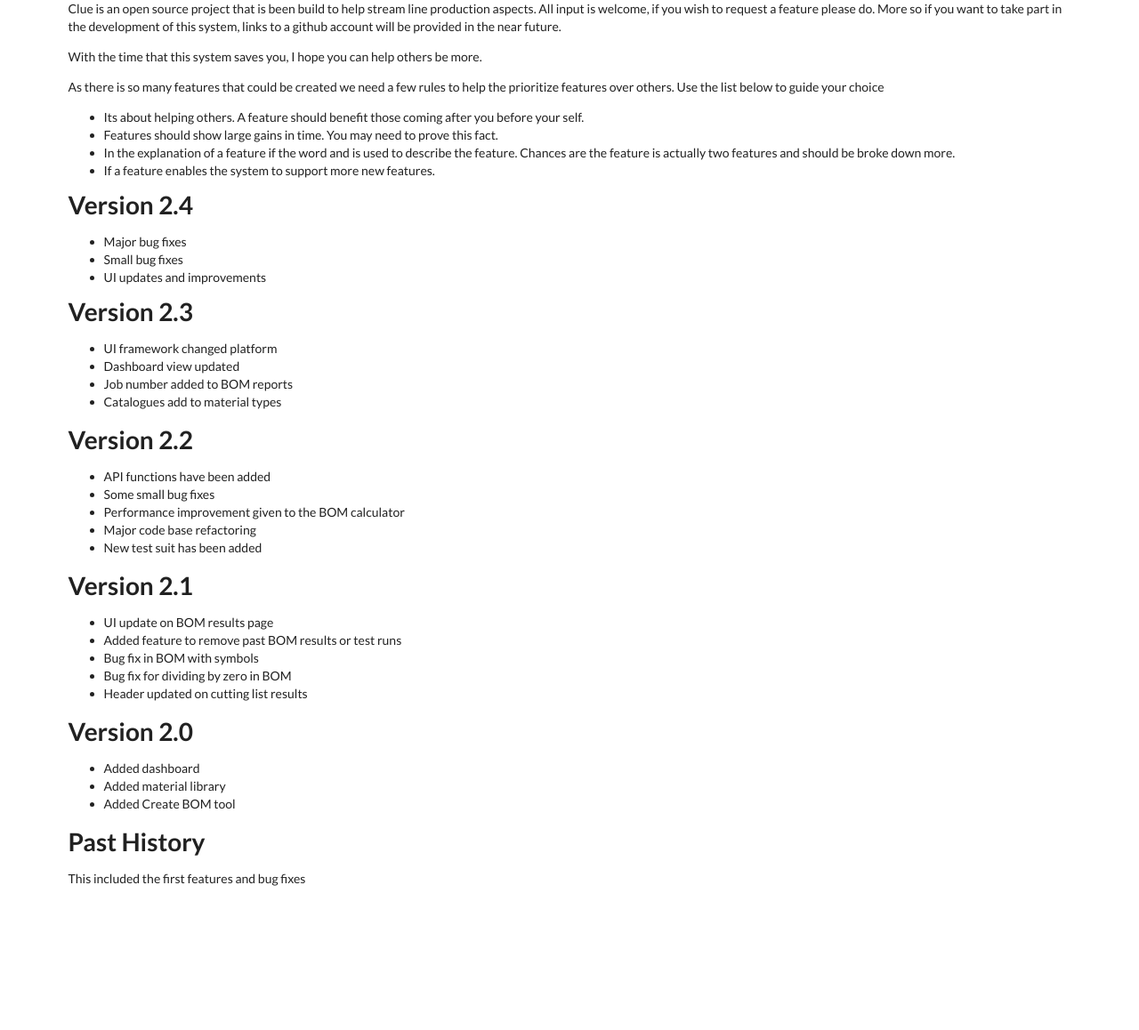
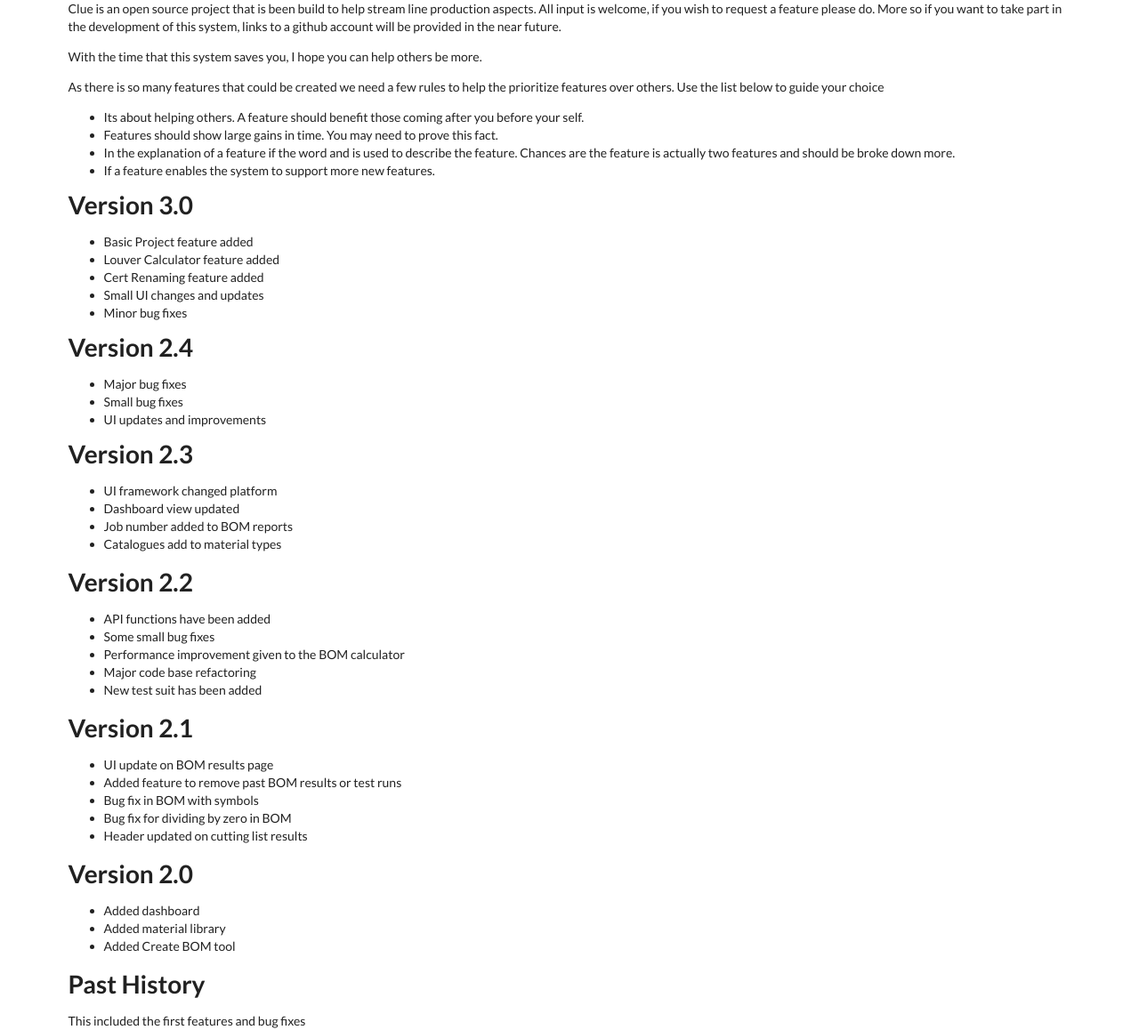
Before and after one commit to Boomatang/Clue, a Flask app: page / in a window 1280 px wide. Shown: the part 212-1370 px from the top of the page at 89% size. Before the commit the page ends 1208 px from the top, so only its background shows below. Run offline with Flask 2, Linux system fonts and the light colour scheme; parts of the project's set-up code (start-up, migrations or seed data) failed here and were passed over; some libraries are stand-ins or nearby versions.

Commit message:
Release 3.0
This is the release version 3.0. Any bugs that come up will be fixed
over the next while.

```diff
--- a/app/cert/views.py
+++ b/app/cert/views.py
@@ -12,7 +12,6 @@ from app.models import Certs
 from app.smart import cert_editing
 from app.utils import file_ext_checker
 from datetime import datetime
-from manage import app
 
 
 @cert.route('/', methods=['GET', 'POST'])
@@ -52,7 +51,7 @@ def index():
 @cert.route('/upload', methods=['GET', 'POST'])
 def file_upload():
     cert_id = session["cert_id"]
-    cert_editing(cert_id, app)
+    cert_editing(cert_id)
 
     return render_template('certs/upload_complete.html', cert_id=cert_id)
 
--- a/app/templates/history.html
+++ b/app/templates/history.html
@@ -1,4 +1,14 @@
 <div class="container">
+  <section class="container">
+    <div class="ui huge header">Version 3.0</div>
+    <ul>
+      <li>Basic Project feature added</li>
+      <li>Louver Calculator feature added</li>
+      <li>Cert Renaming feature added</li>
+      <li>Small UI changes and updates</li>
+      <li>Minor bug fixes </li>
+    </ul>
+  </section>
     <section class="container">
       <h1 class="ui header">Version 2.4</h1>
       <ul>
```
Also changed, not shown: app/smart/cert_reader.py (+10 -16 lines), README.md.
